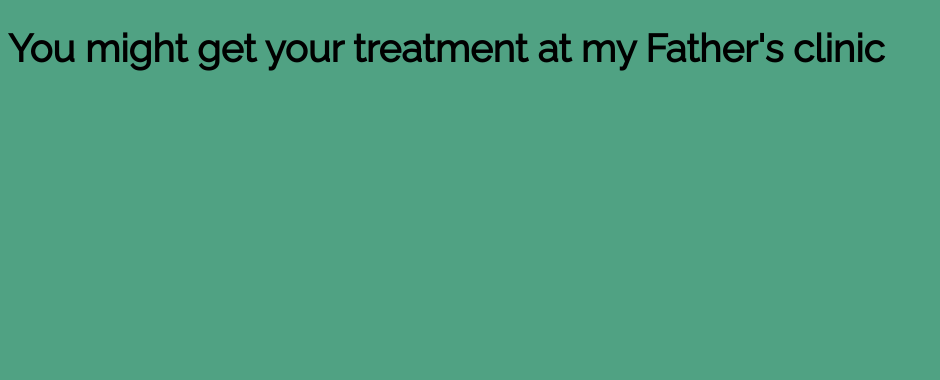
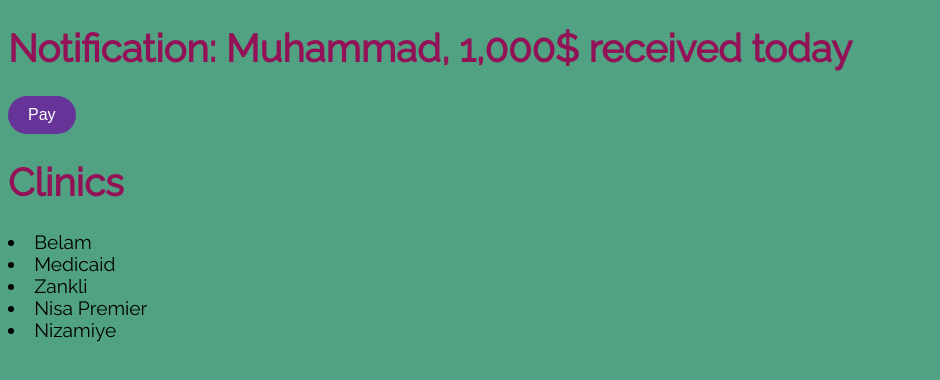
Before and after one commit to Muhammadcodes10/Medically, a React (Vite) app in the folder medicallyClient/: page / in a window 1280 px wide. Shown: the top 380 px of the page, without its empty margins (0-940 px from the left). Built offline with nearby package versions, Linux system fonts and the light colour scheme.

Commit message:
I made a mini payment demo $

```diff
--- a/medicallyClient/src/App.tsx
+++ b/medicallyClient/src/App.tsx
@@ -1,29 +1,31 @@
-function Treatments(){
+import { useState } from "react"
 
-  let hospitals = ["Belam", "Medicaid", "Zankli", "Nisa Premier", "Nizamiye"]
+interface props{
+  items: string[];
+  heading: string;
+}
+let hospitals = ["Belam", "Medicaid", "Zankli", "Nisa Premier", "Nizamiye"]
 
-if (hospitals.includes("Belam")){
-  return (
-    <h1> You might get your treatment at my Father's clinic</h1>
-  )
-}
+function Treatments({items, heading}: props){
 
+  let [name, setName] = useState(1)
   return (
   <>
-        <div id = "hobbies" className="hidden">
-            <h2> Are you a girl who lives in sokoto and is interested in Basketball? or Violin?  </h2>
-            <p> If yes, let's get in touch - Husna</p>
-          <button id ="yesButton" >Yes</button>
-        </div>
 
-        {hospitals.map((hospital) => (<li>{hospital}</li>))}
+
+        <h1> Notification: Muhammad, {name},000$ received today</h1>
+        <button onClick={() => setName(name+1)}> Pay</button>
+        <h1>{heading}</h1>
+        {items.length > 1 && items.map((item) => <li>{item}</li>)}
+        {/* {hospitals.map((hospital) => )} */}
+
 
   </>
   )
 }
 
 function App() {
-  return <> <Treatments/>
+  return <> <Treatments  items={hospitals} heading="Clinics"/>
   </>;
 }
 export default App;
--- a/medicallyClient/src/index.css
+++ b/medicallyClient/src/index.css
@@ -3,3 +3,20 @@
   font-family: Raleway, sans-serif;
   font-size: larger;
 }
+
+h1{
+  color: rgb(147, 18, 87)
+}
+
+button {
+    border-radius: 20px;
+                display: block;
+                margin-left: 0px;
+
+                font-size: medium;
+                padding: 10px 20px;
+                background-color: rebeccapurple;
+                color: white;
+                cursor: pointer;
+                border: none;
+}
```
